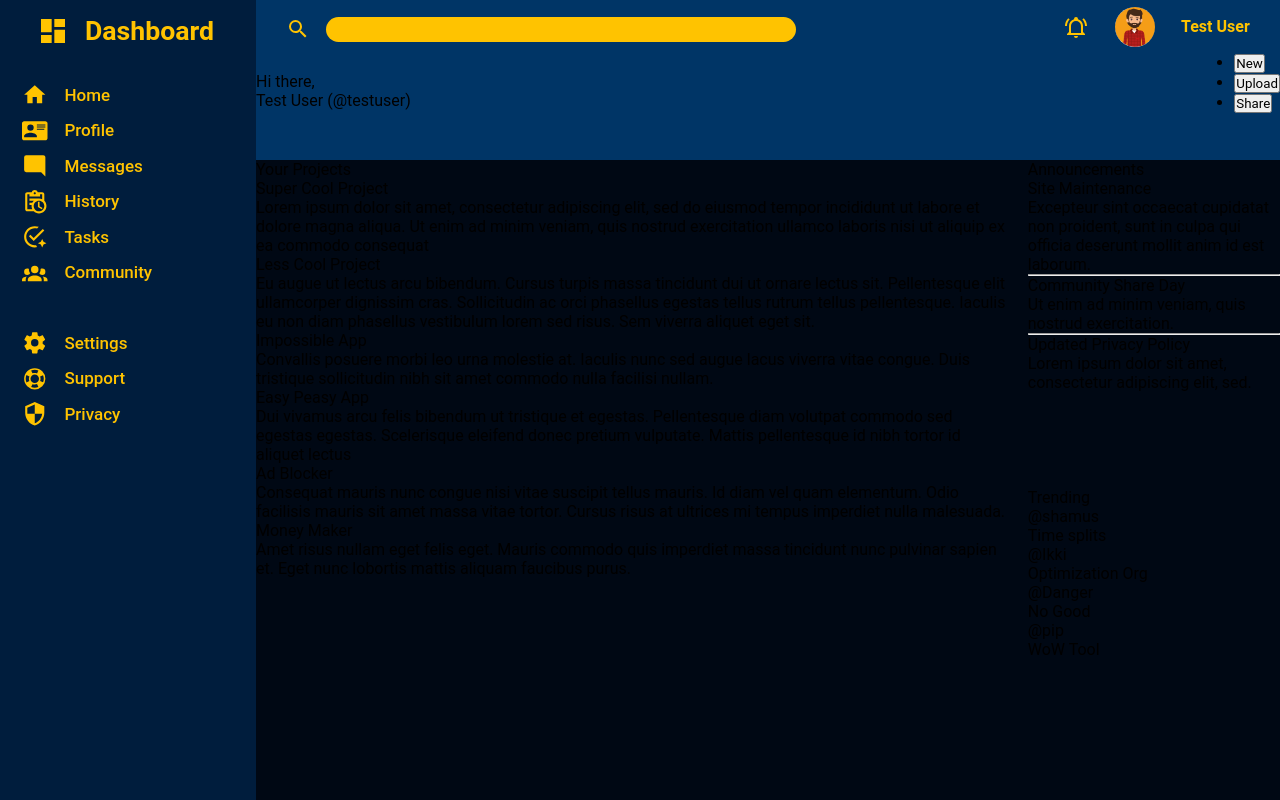
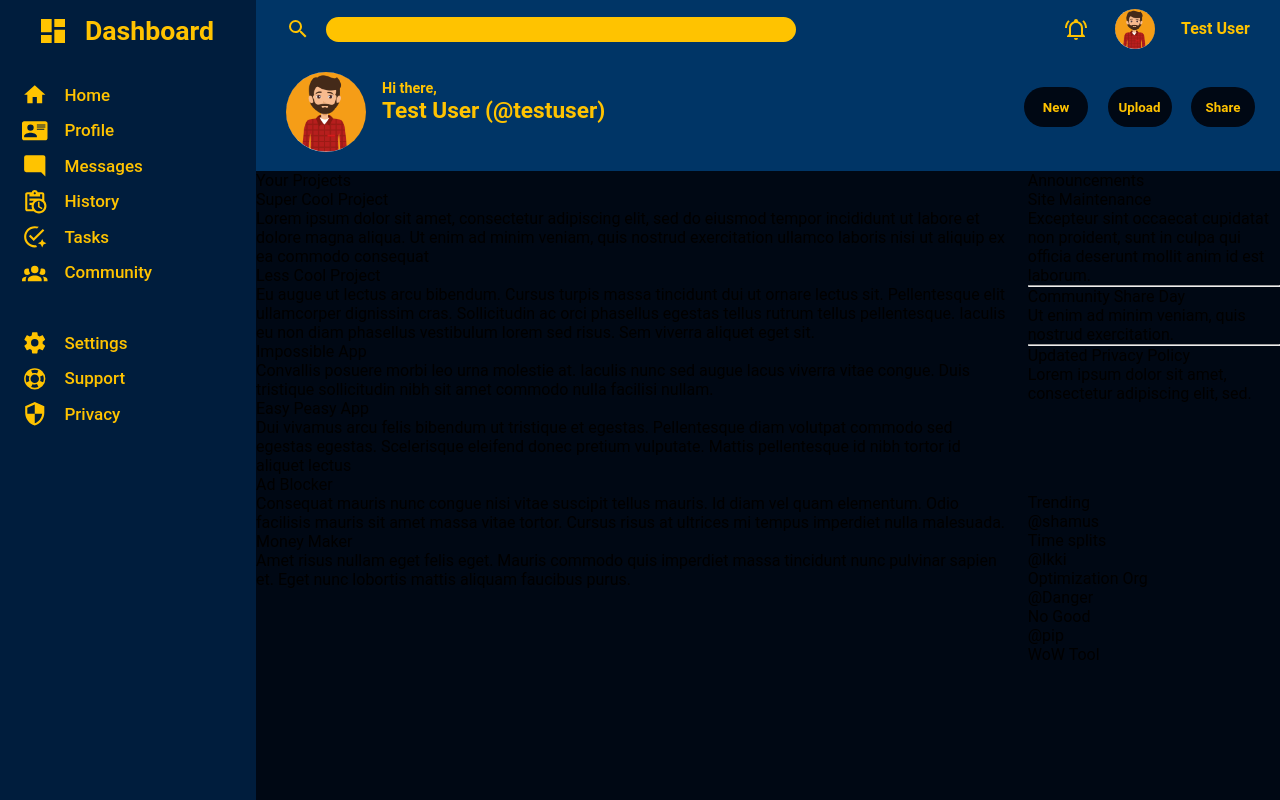
Before and after one commit to subit419/admin-dashboard, a plain HTML site: page index.html in a window 1280 px wide. Drawn offline with Linux system fonts and the light colour scheme.

Commit message:
done the header area

```diff
--- a/index.html
+++ b/index.html
@@ -53,9 +53,13 @@
 
             <div class="header-bottom">
                 <div class="user-profile-section">
-                    <img src="" alt="" class="profile-picture">
-                    <div class="profile-greeting">Hi there,</div>
-                    <div class="profile-user-name">Test User (@testuser)</div>
+                    <div class="picture">
+                        <img class="profile-pic-big"src="images/beard.jpg" alt="" class="profile-picture">
+                    </div>
+                    <div class="user-profile">
+                        <p class="profile-greeting">Hi there,</p>
+                        <p class="profile-name-big">Test User (@testuser)</p>
+                    </div>
                 </div>
 
                 <div class="new-post-section">
--- a/style.css
+++ b/style.css
@@ -20,6 +20,7 @@
     height: 100vh;
 }
 
+/* Side Menu Start */
 .side-menu {
     grid-area: 1/1/3/1;
     background-color: var(--dark);
@@ -67,7 +68,7 @@
     height: 2em;
 }
 
-
+/* Header section start */
 .header-section {
     background-color: var(--neutral);
     display: grid;
@@ -138,6 +139,59 @@
     justify-content: space-between;
 }
 
+.user-profile-section {
+    display: flex;
+    padding: 15px 0 15px 30px;
+    align-items: center;
+}
+.profile-greeting {
+    font-size: 0.9em;
+    color: var(--amber);
+    font-weight: bold;
+}
+
+.profile-pic-big {
+    width: 80px;
+    height: 80px;
+    border-radius: 50%;
+    outline-color: var(--yellow);
+    margin-right: 1em;
+}
+
+.profile-name-big {
+    color: var(--amber);
+    font-weight: bold;
+    font-size: 17pt;
+    margin-bottom: 3vh;
+}
+
+.new-post-section {
+    padding: 30px 25px 15px 0;
+    width: 20vw;
+}
+
+.new-post-section button {
+    border-radius: 20px;
+    background-color: var(--darkest);
+    color: var(--amber);
+    height: 5vh;
+    width: 5vw;
+    font-weight: bold;
+    border: none;
+}
+
+.new-post-section ul {
+    display: flex;
+    flex-direction: row;
+    justify-content: space-between;
+    align-items: center;
+}
+
+.new-post-section li {
+    list-style-type: none;
+}
+
+/* Main Canvas Area */
 .main {
     background-color: var(--darkest);
     display: grid;
```
